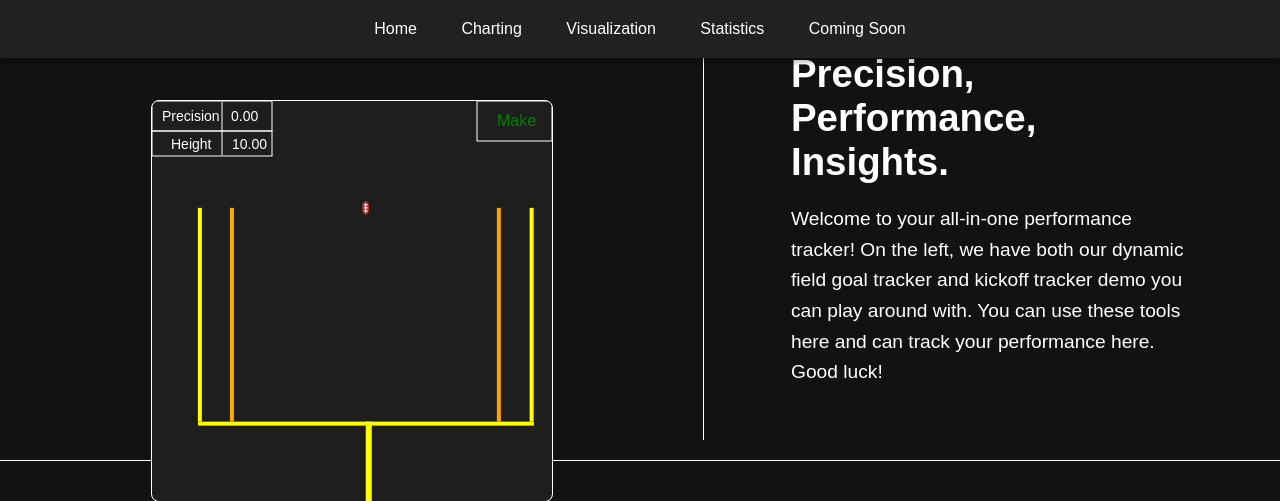
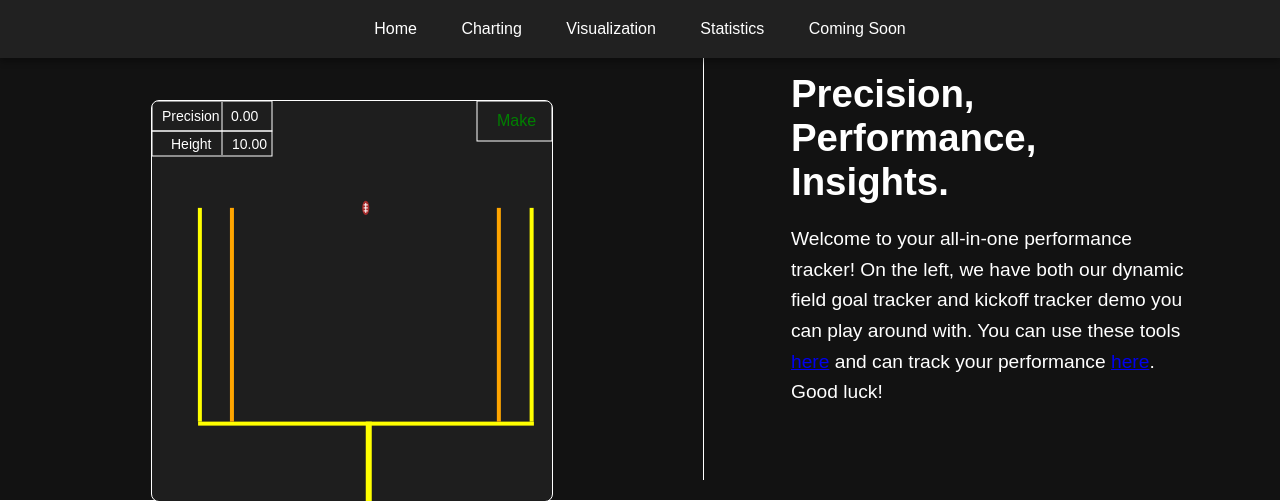
Before and after one commit to sachbij06/Kicks, a Flask app: page /home in a window 1280 px wide. Shown: the top 501 px of the page. Run offline with Flask 3, Linux system fonts and the light colour scheme; grey boxes are pictures that could not be loaded.

Commit message:
index with hyperlinks

```diff
--- a/Kicking Code/website/_visualization.py
+++ b/Kicking Code/website/_visualization.py
@@ -83,7 +83,7 @@ def submit_form():
         avg_euclidean_distance = None
 
     # Plotting the stats
-    fig, ax = plt.subplots(figsize=(16, 10))
+    fig, ax = plt.subplots(figsize=(12, 10))
     plt.axis('off')  # Turns off the x and y axes
 
     # Display basic stats with Euclidean distance
--- a/Kicking Code/website/templates/index.html
+++ b/Kicking Code/website/templates/index.html
@@ -42,7 +42,7 @@
         /* Container for left and right sections */
         .container {
             display: flex;
-            height: 55vh; /* Adjusted height to leave room for navbar */
+            height: 60vh; /* Adjusted height to leave room for navbar */
         }
 
         /* Left section - Field Goal Tracker and Description */
@@ -132,7 +132,7 @@
             <h1>Precision, Performance, Insights.</h1>
             <p>
                 Welcome to your all-in-one performance tracker! On the left, we have both our dynamic
-                field goal tracker and kickoff tracker demo you can play around with. You can use these tools here and can track your performance here. Good luck!
+                field goal tracker and kickoff tracker demo you can play around with. You can use these tools <a href="http://127.0.0.1:4000/session">here</a> and can track your performance <a href="http://127.0.0.1:4000/visualize">here</a>. Good luck!
             </p>
         </div>
     </div>
```
Also changed, not shown: Kicking Code/website/static/chart.png, Kicking Code/website/static/ko.png.
